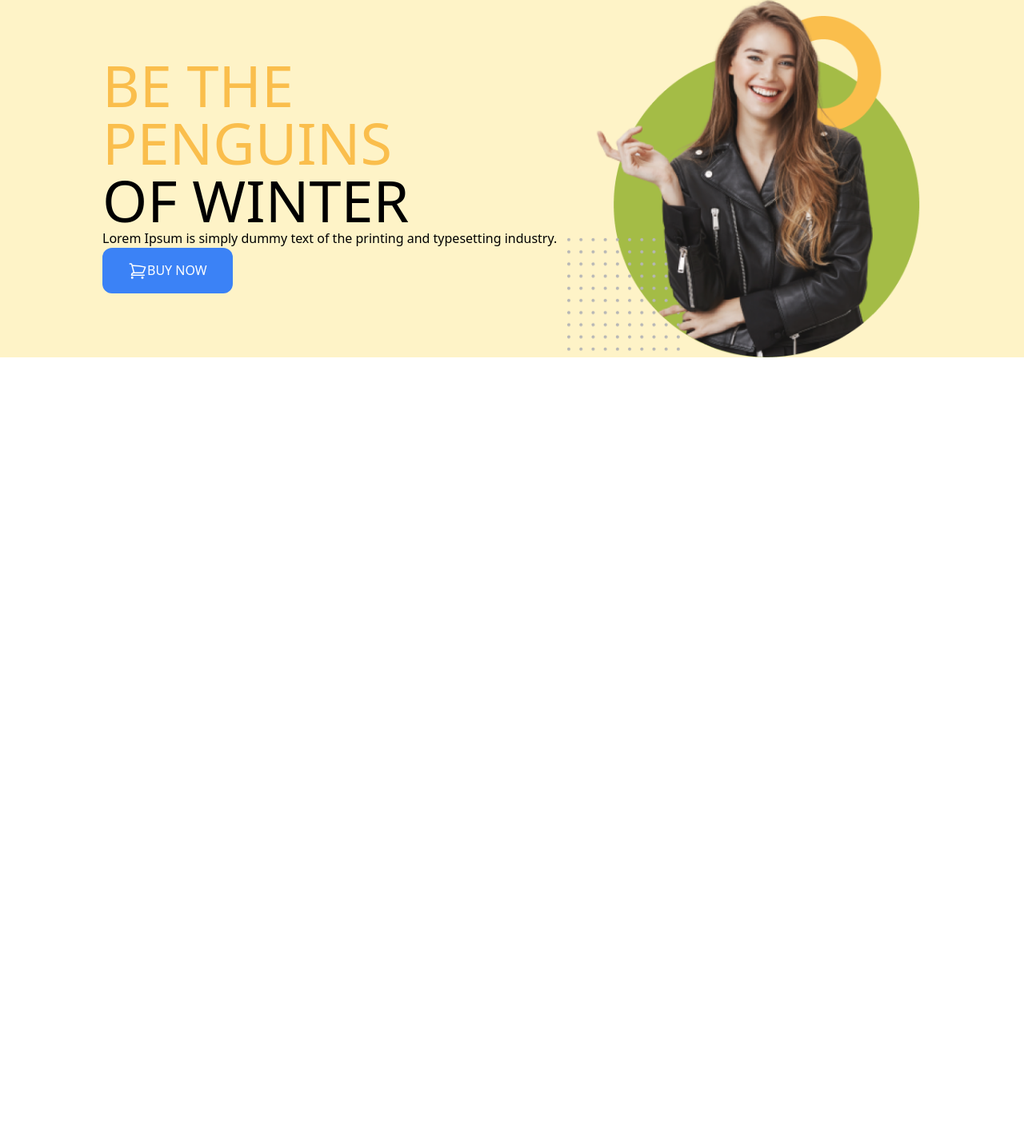
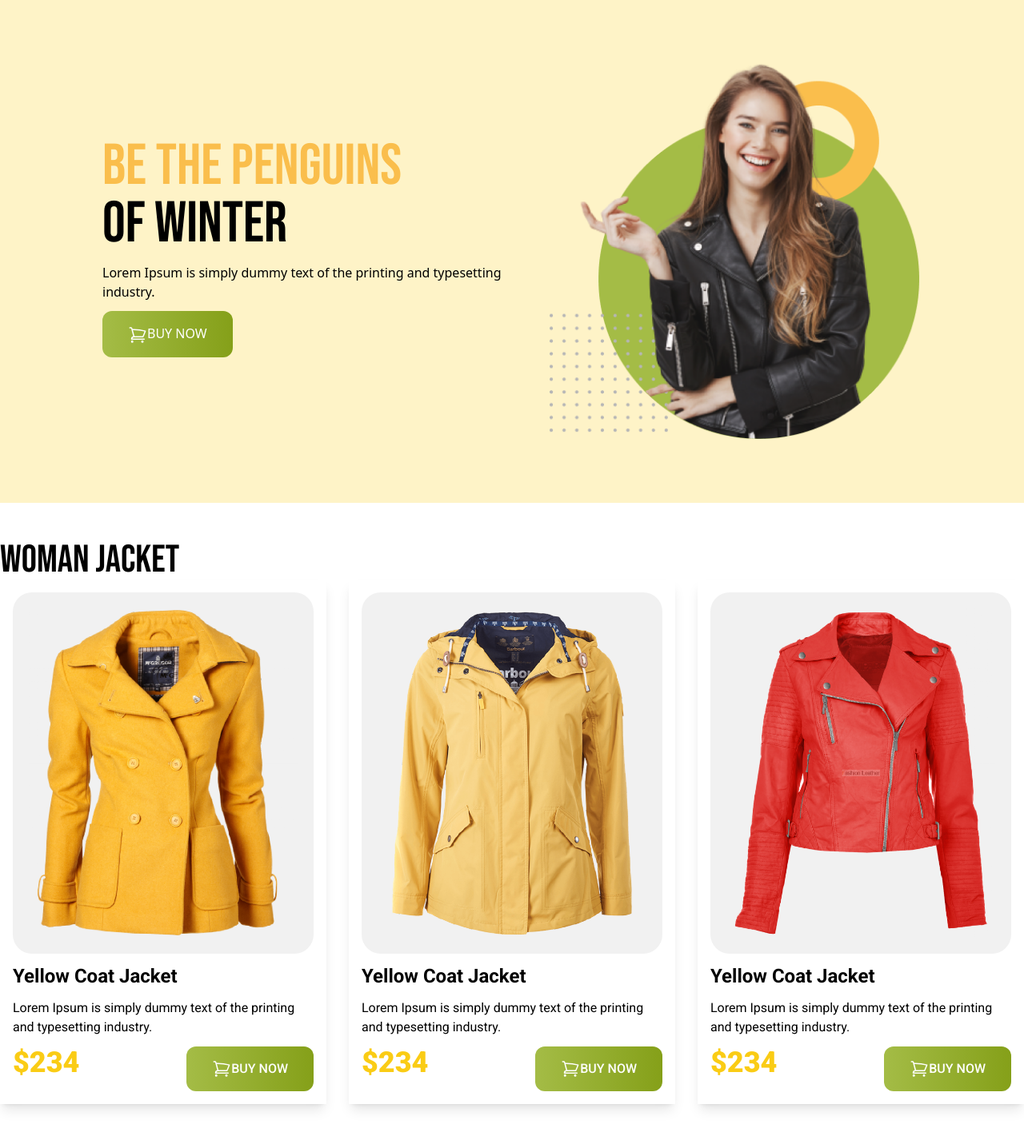
Before and after one commit to Arhab-Ahmed/penguin-fashion-with-tailwind, a plain HTML site: page index.html in a window 1280 px wide. Shown: the part 10-1436 px from the top of the page at 80% size. Before the commit the page ends 800 px from the top, so only its background shows below. Drawn offline with nearby package versions, Linux system fonts and the light colour scheme.

Commit message:
first noy second

```diff
--- a/index.html
+++ b/index.html
@@ -5,19 +5,31 @@
     <meta name="viewport" content="width=device-width, initial-scale=1.0">
     <title>PENGUIN FASHION</title>
     <script src="https://cdn.tailwindcss.com"></script>
+    <!-- google fonts -->
+    <link rel="preconnect" href="https://fonts.googleapis.com">
+    <link rel="preconnect" href="https://fonts.gstatic.com" crossorigin>
+    <link href="https://fonts.googleapis.com/css2?family=Bebas+Neue&family=Roboto:wght@400;500;700;900&display=swap" rel="stylesheet">
+<style>
+    .font-bebas{
+        font-family: "Bebas Neue", sans-serif;
+    }
+    .font-roboto{
+        font-family: "Roboto", sans-serif;
+    }
+</style>
 </head>
-<header class="bg-amber-100 px-32">
+<header class="bg-amber-100 py-20 px-4 md:px-32">
     <nav>
 
     </nav>
     <!-- banner section -->
-    <div class="flex justify-between items-center">
-        <div>
-            <h2 class="text-7xl uppercase">
+    <div class="flex flex-col md:flex-row justify-between items-center">
+        <div class="space-y-3">
+            <h2 class="text-7xl uppercase font-bebas">
                 <span class="text-[#FABE4C]">Be the Penguins</span>
                 <br> of Winter</h2>
                 <p>Lorem Ipsum is simply dummy text of the printing and typesetting industry.</p>
-                <button class="py-4 px-8 bg-blue-500 rounded-xl border-0 uppercase text-white font-medium"> <svg xmlns="http://www.w3.org/2000/svg" fill="none" viewBox="0 0 24 24" stroke-width="1.5" stroke="currentColor" class="w-6 h-6 inline">
+                <button class="py-4 px-8 bg-gradient-to-r from-[#A4BC46] to-[#85A019] rounded-xl border-0 uppercase text-white font-medium"> <svg xmlns="http://www.w3.org/2000/svg" fill="none" viewBox="0 0 24 24" stroke-width="1.5" stroke="currentColor" class="w-6 h-6 inline">
                     <path stroke-linecap="round" stroke-linejoin="round" d="M2.25 3h1.386c.51 0 .955.343 1.087.835l.383 1.437M7.5 14.25a3 3 0 0 0-3 3h15.75m-12.75-3h11.218c1.121-2.3 2.1-4.684 2.924-7.138a60.114 60.114 0 0 0-16.536-1.84M7.5 14.25 5.106 5.272M6 20.25a.75.75 0 1 1-1.5 0 .75.75 0 0 1 1.5 0Zm12.75 0a.75.75 0 1 1-1.5 0 .75.75 0 0 1 1.5 0Z" />
                   </svg>BUY NOW</button>
         </div>
@@ -28,7 +40,63 @@
     </div>
 </header>
 <body>
-    <h1 class=""></h1>
+    <main class="max-w-7xl mx-auto">
+        <!-- women jacket section -->
+        <section class="py-12">
+            <h1 class="text-5xl font-bebas">W0Man Jacket</h1>
+            <!-- jacket cotainer -->
+            <div class="grid grid-cols-1 md:grid-cols-2 lg:grid-cols-3 gap-7 font-roboto">
+                <!-- jacket 1 -->
+                <div class="space-y-3 p-4 shadow-lg	">
+                    <div class="bg-[#F1F1F1] p-5 rounded-3xl">
+                        <img src="images/jacket-1.png" alt="">
+                    </div>
+                    <h3 class="text-2xl font-bold">Yellow Coat Jacket </h3>
+                    <p>Lorem Ipsum is simply dummy text of the
+                        printing and typesetting industry.</p>
+                    <div class="flex justify-between">
+                        <h4 class="text-4xl font-black text-yellow-400">$234 <h4>
+                            <button class="py-4 px-8 bg-gradient-to-r from-[#A4BC46] to-[#85A019] rounded-xl border-0 uppercase text-white font-medium"> <svg xmlns="http://www.w3.org/2000/svg" fill="none" viewBox="0 0 24 24" stroke-width="1.5" stroke="currentColor" class="w-6 h-6 inline">
+                                <path stroke-linecap="round" stroke-linejoin="round" d="M2.25 3h1.386c.51 0 .955.343 1.087.835l.383 1.437M7.5 14.25a3 3 0 0 0-3 3h15.75m-12.75-3h11.218c1.121-2.3 2.1-4.684 2.924-7.138a60.114 60.114 0 0 0-16.536-1.84M7.5 14.25 5.106 5.272M6 20.25a.75.75 0 1 1-1.5 0 .75.75 0 0 1 1.5 0Zm12.75 0a.75.75 0 1 1-1.5 0 .75.75 0 0 1 1.5 0Z" />
+                              </svg>BUY NOW</button>
 
+                    </div>
+                </div>
+                <!-- jacket 2 -->
+                <div class="space-y-3 p-4  shadow-lg	">
+                    <div class="bg-[#F1F1F1] p-5 rounded-3xl">
+                        <img src="images/jacket-2.png" alt="">
+                    </div>
+                    <h3 class="text-2xl font-bold">Yellow Coat Jacket </h3>
+                    <p>Lorem Ipsum is simply dummy text of the
+                        printing and typesetting industry.</p>
+                    <div class="flex justify-between">
+                        <h4 class="text-4xl font-black text-yellow-400">$234 <h4>
+                            <button class="py-4 px-8 bg-gradient-to-r from-[#A4BC46] to-[#85A019] rounded-xl border-0 uppercase text-white font-medium"> <svg xmlns="http://www.w3.org/2000/svg" fill="none" viewBox="0 0 24 24" stroke-width="1.5" stroke="currentColor" class="w-6 h-6 inline">
+                                <path stroke-linecap="round" stroke-linejoin="round" d="M2.25 3h1.386c.51 0 .955.343 1.087.835l.383 1.437M7.5 14.25a3 3 0 0 0-3 3h15.75m-12.75-3h11.218c1.121-2.3 2.1-4.684 2.924-7.138a60.114 60.114 0 0 0-16.536-1.84M7.5 14.25 5.106 5.272M6 20.25a.75.75 0 1 1-1.5 0 .75.75 0 0 1 1.5 0Zm12.75 0a.75.75 0 1 1-1.5 0 .75.75 0 0 1 1.5 0Z" />
+                              </svg>BUY NOW</button>
+
+                    </div>
+               </div>
+                <!-- jacket 3 -->
+                <div class="space-y-3 p-4 shadow-lg	">
+                    <div class="bg-[#F1F1F1] p-5 rounded-3xl">
+                        <img src="images/jacket-3.png" alt="">
+                    </div>
+                    <h3 class="text-2xl font-bold">Yellow Coat Jacket </h3>
+                    <p>Lorem Ipsum is simply dummy text of the
+                        printing and typesetting industry.</p>
+                    <div class="flex justify-between">
+                        <h4 class="text-4xl font-black text-yellow-400">$234 <h4>
+                            <button class="py-4 px-8 bg-gradient-to-r from-[#A4BC46] to-[#85A019] rounded-xl border-0 uppercase text-white font-medium"> <svg xmlns="http://www.w3.org/2000/svg" fill="none" viewBox="0 0 24 24" stroke-width="1.5" stroke="currentColor" class="w-6 h-6 inline">
+                                <path stroke-linecap="round" stroke-linejoin="round" d="M2.25 3h1.386c.51 0 .955.343 1.087.835l.383 1.437M7.5 14.25a3 3 0 0 0-3 3h15.75m-12.75-3h11.218c1.121-2.3 2.1-4.684 2.924-7.138a60.114 60.114 0 0 0-16.536-1.84M7.5 14.25 5.106 5.272M6 20.25a.75.75 0 1 1-1.5 0 .75.75 0 0 1 1.5 0Zm12.75 0a.75.75 0 1 1-1.5 0 .75.75 0 0 1 1.5 0Z" />
+                              </svg>BUY NOW</button>
+
+                    </div>
+                </div>
+            </div>
+        </section>
+    </main>
+</body>
 </body>
 </html>
```
